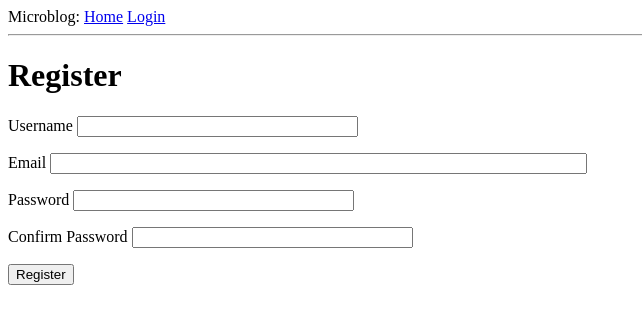
After one commit to AungHan/microblog, a Flask app: page /register in a window 1280 px wide. The commit adds this page. Shown: the top 324 px of the page, without its empty margins (0-642 px from the left). Run offline with Flask 2, Linux system fonts and the light colour scheme.

Commit message:
user model

```diff
--- a/app/__init__.py
+++ b/app/__init__.py
@@ -2,12 +2,15 @@ from flask import Flask
 from config import Config
 from flask_sqlalchemy import SQLAlchemy
 from flask_migrate import Migrate
+from flask_login import LoginManager
 
 
 app = Flask(__name__)
 app.config.from_object(Config)
 db = SQLAlchemy(app)
 migrate = Migrate(app, db)
+login = LoginManager(app)
+login.login_view = 'login'
 
 
 from app import routes, models
--- a/app/forms.py
+++ b/app/forms.py
@@ -1,6 +1,7 @@
 from flask_wtf import FlaskForm
 from wtforms import StringField, PasswordField, BooleanField, SubmitField
-from wtforms.validators import DataRequired
+from wtforms.validators import DataRequired, Email, EqualTo, ValidationError
+from app.models import User
 
 
 class LoginForm(FlaskForm):
@@ -8,3 +9,23 @@ class LoginForm(FlaskForm):
     password = PasswordField('Password', validators=[DataRequired()])
     remember_me = BooleanField('Remember me')
     submit = SubmitField('Sign in')
+
+
+class RegistrationForm(FlaskForm):
+    username = StringField('Username', validators=[DataRequired()])
+    email = StringField('Email', validators=[DataRequired(), Email()])
+    password = PasswordField('Password', validators=[DataRequired()])
+    password2 = PasswordField('Confirm Password', validators=[DataRequired(), EqualTo('password')])
+    submit = SubmitField('Register')
+
+    def validate_username(self, username):
+        user = User.query.filter_by(username=username.data).first()
+
+        if user is not None:
+            raise ValidationError('Please use a different username')
+
+    def validate_email(self, email):
+        user = User.query.filter_by(email=email.data).first()
+
+        if user is not None:
+            raise ValidationError('Please use a different email')
--- a/app/routes.py
+++ b/app/routes.py
@@ -1,14 +1,16 @@
-from app import app
-from flask import render_template, flash, redirect
-from app.forms import LoginForm
+from app import app, db
+from flask import render_template, flash, redirect, request
+from app.forms import LoginForm, RegistrationForm
+from flask_login import current_user, login_user, logout_user, login_required
+from app.models import User
+from flask.helpers import url_for
+from werkzeug.urls import url_parse
 
 
 @app.route('/')
 @app.route('/index')
+@login_required
 def index():
-    user = {
-        'username': 'alfred'
-    }
 
     posts = [
         {
@@ -22,15 +24,69 @@ def index():
     ]
 
     # render template requires template_name & context params
-    return render_template('index.html', title='Home', user=user, posts=posts)
+    return render_template('index.html', title='Home', posts=posts)
 
 
 @app.route('/login', methods=['GET', 'POST'])
 def login():
+    # if there is active current user
+    if current_user.is_authenticated:
+        return redirect(url_for('index'))
+
     form = LoginForm()
+
+    # received form submit
     if form.validate_on_submit():
-        # flash -> show message to user
-        flash(f'Log in requested for {form.username.data}, remember_me={form.remember_me.data}')
-        return redirect('/index')
+        user = User.query.filter_by(username=form.username.data).first()
+
+        # invalid user or wrong password
+        if user is None or not user.check_password(form.password.data):
+            flash('Invalid username or password')
+            return redirect(url_for('login'))
+
+        login_user(user, remember=form.remember_me.data)
+        next_page = request.args.get('next')
+
+        # if no forwarded page
+        if not next_page or url_parse(next_page).netloc != '':
+            next_page = url_for('index')
+
+        return redirect(next_page)
 
     return render_template('login.html', title='Sign in', form=form)
+
+
+@app.route('/logout')
+def logout():
+    logout_user()
+    return redirect(url_for('index'))
+
+
+@app.route('/register', methods=['GET', 'POST'])
+def register():
+    if current_user.is_authenticated:
+        return redirect(url_for('index'))
+
+    form = RegistrationForm()
+
+    if form.validate_on_submit():
+        user = User(username=form.username.data, email=form.email.data)
+        user.set_password(form.password.data)
+        db.session.add(user)
+        db.session.commit()
+        flash('You are a registered user now!')
+        return redirect(url_for('index'))
+
+    return render_template('register.html', title='Register',form=form)
+
+
+@app.route('/user/<username>')
+@login_required
+def user(username):
+    user = User.query.filter_by(username=username).first_or_404()
+    posts = [
+        {'author': user, 'body': 'Test post #1'},
+        {'author': user, 'body': 'Test post #2'},
+    ]
+
+    return render_template('user.html', user=user, posts=posts)
--- /dev/null
+++ b/app/templates/_post.html
@@ -0,0 +1,6 @@
+<table>
+    <tr valign="top">
+        <td><img src="{{ post.author.avatar(36 )}}" alt=""></td>
+        <td>{{ post.author.username }} says: {{ post.body }}</td>
+    </tr>
+</table>
--- a/app/templates/base.html
+++ b/app/templates/base.html
@@ -13,7 +13,12 @@
 <body>
     <div>Microblog:
         <a href="{{ url_for('index') }}">Home</a>
-        <a href="{{ url_for('login') }}">Login</a>
+        {% if current_user.is_anonymous %}
+            <a href="{{ url_for('login') }}">Login</a>
+        {% else %}
+            <a href="{{ url_for('user', username=current_user.username) }}">Profile</a>
+            <a href="{{ url_for('logout') }}">Logout</a>
+        {% endif %}
     </div>
     <hr>
     {% with messages = get_flashed_messages() %}
--- a/app/templates/index.html
+++ b/app/templates/index.html
@@ -1,10 +1,10 @@
 {% extends 'base.html' %}
 
 {% block content %}
-    <h1>Hi, {{ user.username }}</h1>
+    <h1>Hi, {{ current_user.username }}</h1>
     {% for post in posts %}
-        <div>
+        {<div>
             <p>{{ post.author.username }} says: <b>{{ post.body }}</b></p>
-        </div>
+        </div>}
     {% endfor %}
 {% endblock %}
--- a/app/templates/login.html
+++ b/app/templates/login.html
@@ -20,5 +20,6 @@
         </p>
         <p>{{ form.remember_me() }} {{ form.remember_me.label }}</p>
         <p>{{ form.submit() }}</p>
+        <p>New user? <a href="{{ url_for('register') }}">Click to register</a></p>
     </form>
 {% endblock %}
--- /dev/null
+++ b/app/templates/register.html
@@ -0,0 +1,38 @@
+{% extends 'base.html' %}
+
+{% block content %}
+    <h1>Register</h1>
+    <form action="" method="post">
+        {{ form.hidden_tag() }}
+        <p>
+            {{ form.username.label }}
+            {{ form.username(size=32) }}
+            {% for error in form.username.errors %}
+                <span style="color: red;">[{{ error }}]</span>
+            {% endfor %}
+        </p>
+        <p>
+            {{ form.email.label }}
+            {{ form.email(size=64) }}
+            {% for error in form.email.errors %}
+                <span style="color: red;">[{{ error }}]</span>
+            {% endfor %}
+        </p>
+        <p>
+            {{ form.password.label }}
+            {{ form.password(size=32) }}
+            {% for error in form.password.errors %}
+                <span style="color: red;">[{{ error }}]</span>
+            {% endfor %}
+        </p>
+        <p>
+            {{ form.password2.label }}
+            {{ form.password2(size=32) }}
+            {% for error in form.password2.errors %}
+                <span style="color: red;">[{{ error }}]</span>
+            {% endfor %}
+        </p>
+
+        <p>{{ form.submit() }}</p>
+    </form>
+{% endblock %}
```
Also changed, not shown: app/models.py (+23 -2 lines), app/templates/user.html (added, +15 -0 lines), app.db.
